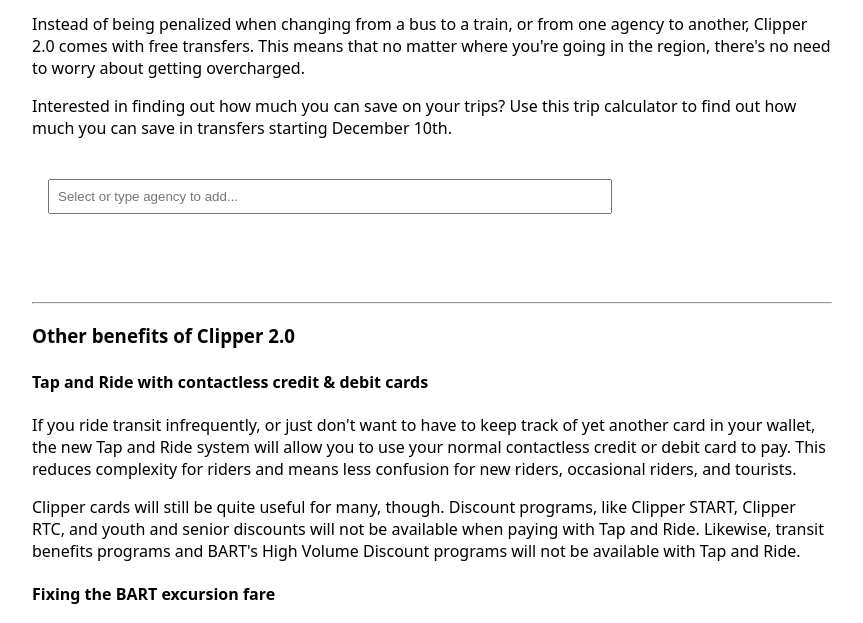
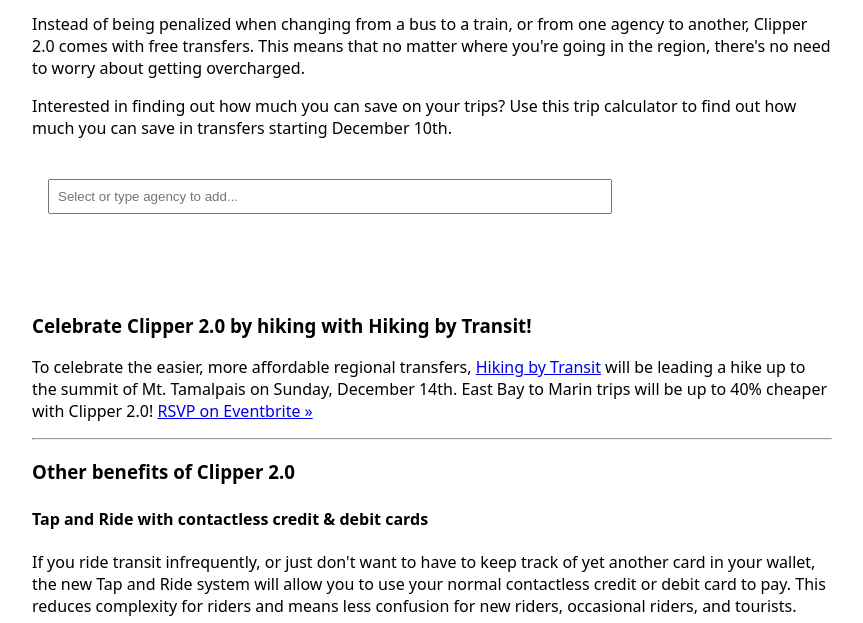
Before and after one commit to tschuy/clipper2-savings-calculator, a website with bundled scripts: page public/index.html in a window 1280 px wide. Shown: the part 143-766 px from the top of the page, without its empty margins (0-863 px from the left). Built offline with nearby package versions, Linux system fonts and the light colour scheme.

Commit message:
event: add event info

```diff
--- a/public/index.html
+++ b/public/index.html
@@ -37,6 +37,13 @@
   <div id="share-div"><button id="share">Share your trip savings!</button><button id="clear">Start over</button></div>
   </div>
   <div class="faq">
+    <h3>Celebrate Clipper 2.0 by hiking with Hiking by Transit!</h3>
+    <div>
+      <span clsas="question">To celebrate the easier, more affordable regional transfers,</span>
+      <span class="answer"><a href="https://hikingbytransit.com">Hiking by Transit</a> will be leading a hike up to the summit of Mt. Tamalpais on Sunday, December 14th. East Bay to Marin trips will be up to 40% cheaper with Clipper 2.0!
+        <a href="https://www.eventbrite.com/e/hiking-by-transit-clipper-20-launch-celebration-mt-tamalpais-hike-tickets-1902777702329">RSVP on Eventbrite »</a>
+      </span>
+    </div>
     <hr>
     <h3>Other benefits of Clipper 2.0</h3>
     <div>
--- a/public/style.css
+++ b/public/style.css
@@ -81,6 +81,10 @@
 .output-column {
   padding: 1rem;
   box-sizing: border-box;
+}
+
+hr {
+    margin-top: 1rem;
 }
 
 .left-column {
```
